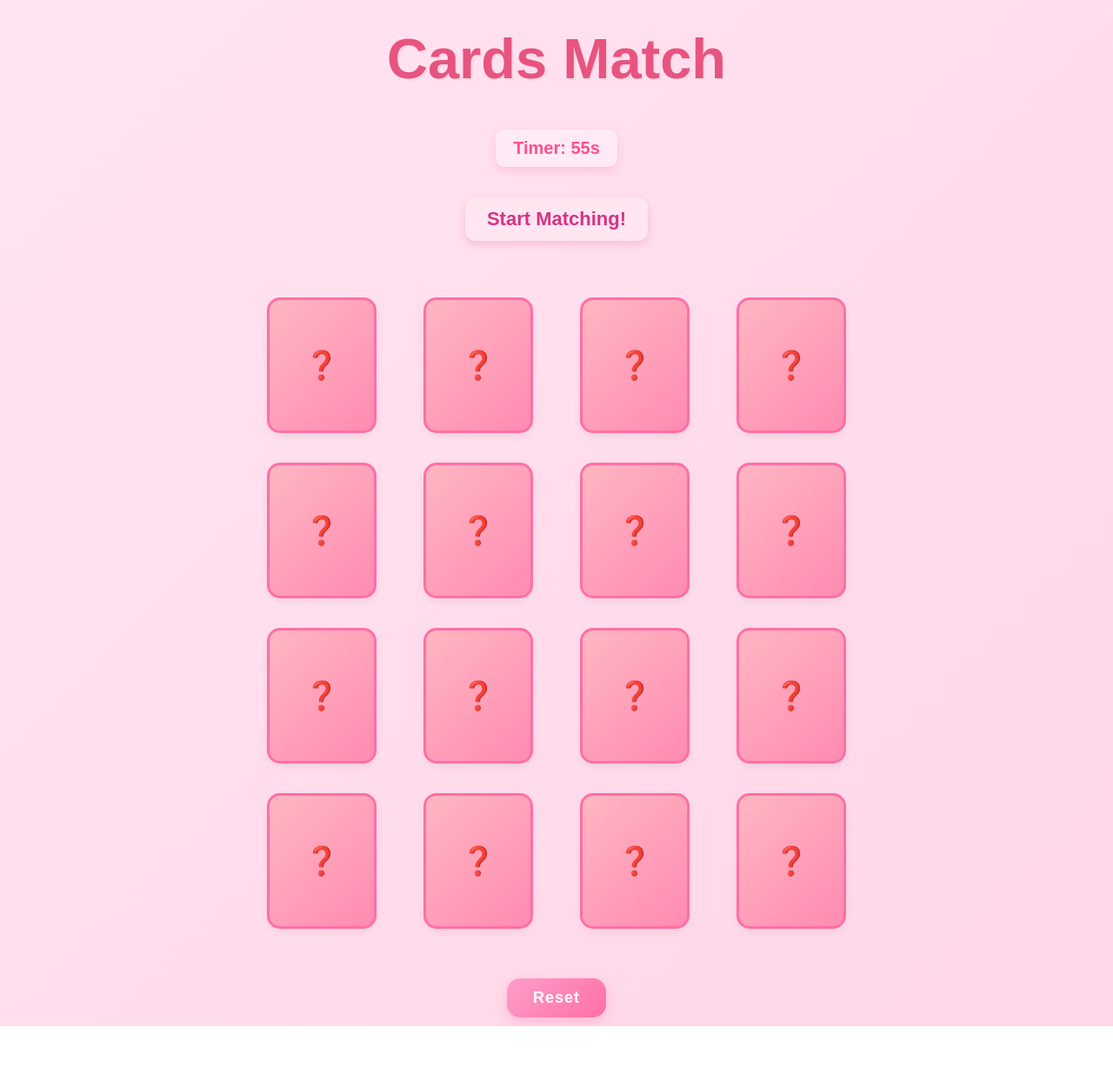
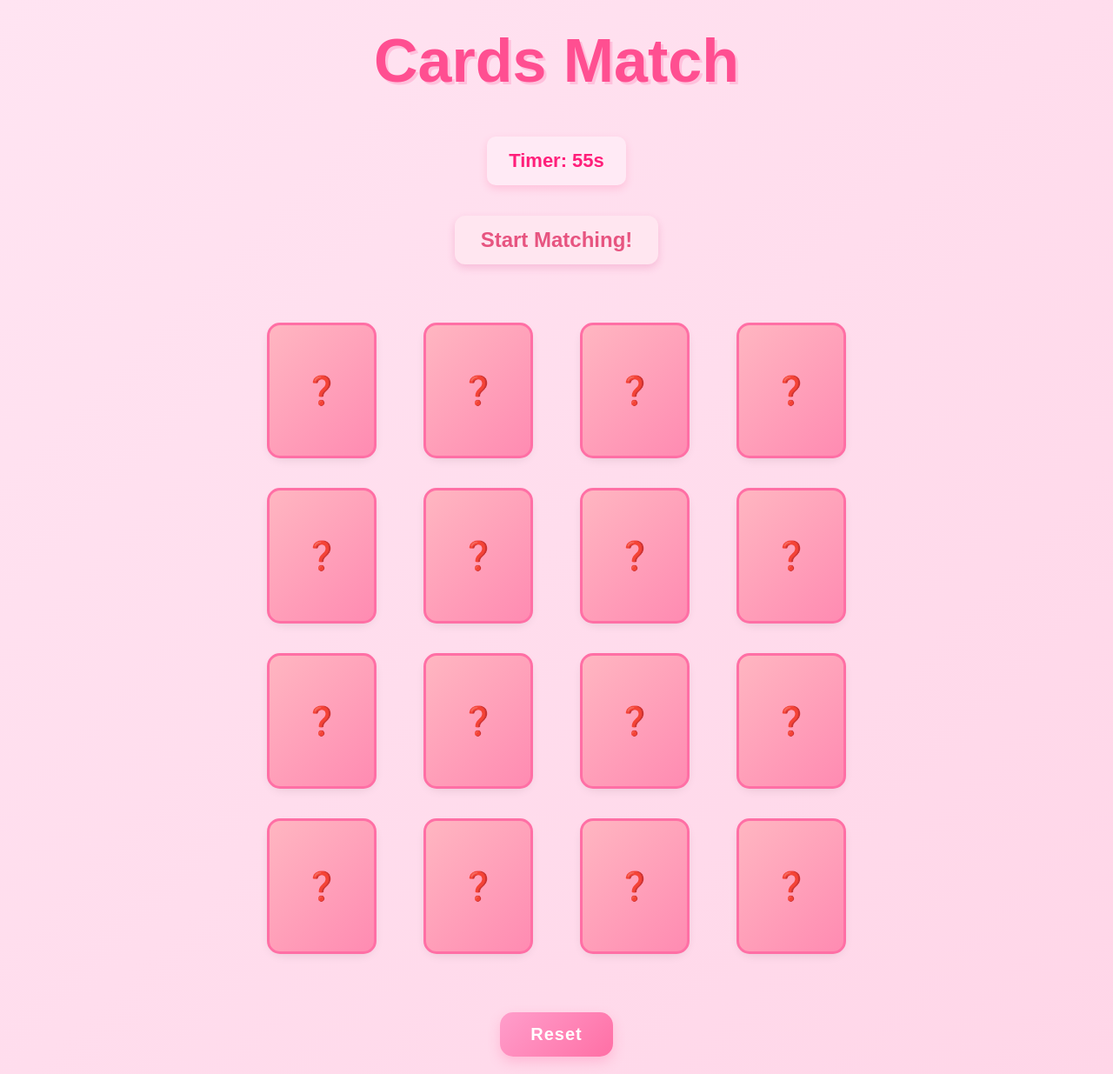
Before and after one commit to manarkhalil9/Emoji-Memory-Game, a plain HTML site: page game.html in a window 1280 px wide. Shown: the whole page at 87% size. Before the commit the page ends 1180 px from the top, so only its background shows below. Drawn offline with Linux system fonts and the light colour scheme.

Commit message:
css updates

```diff
--- a/Style.css
+++ b/Style.css
@@ -1,5 +1,5 @@
 body {
-  font-family: "Quicksand", "Poppins", Arial, sans-serif;
+  font-family: "Quicksand", "Poppins", sans-serif;
   text-align: center;
   background: linear-gradient(135deg, #ffe4f2, #ffd6e8);
   color: #b84d7a;
@@ -9,21 +9,21 @@ body {
 
 h1 {
   margin-top: 30px;
-  font-size: 65px;
+  font-size: 70px;
   font-weight: 800;
-  color: #e75480;
-  text-shadow: 2px 2px #ffd6e3;
+  color: #ff4f91;
+  text-shadow: 3px 3px #ffc0dc;
 }
 
 button {
   background: linear-gradient(135deg, #ff9ecb, #ff6fa5);
   color: white;
   border: none;
-  padding: 12px 30px;
-  margin: 10px;
+  padding: 14px 35px;
+  margin: 20px;
   border-radius: 15px;
   cursor: pointer;
-  font-size: 18px;
+  font-size: 20px;
   font-weight: bold;
   letter-spacing: 1px;
   box-shadow: 0 6px 14px rgba(255, 111, 165, 0.3);
@@ -95,11 +95,11 @@ button:hover {
 }
 
 #message {
-  font-size: 22px;
+  font-size: 24px;
   font-weight: bold;
-  color: #d63384;
+  color: #e75480;
   background-color: #ffe6f0;
-  padding: 12px 25px;
+  padding: 14px 30px;
   border-radius: 12px;
   display: inline-block;
   margin-top: 20px;
@@ -107,11 +107,11 @@ button:hover {
 }
 
 #timer {
-  font-size: 20px;
+  font-size: 22px;
   font-weight: bold;
-  color: #ff4f91;
+  color: #ff1f7a;
   background: #ffeaf5;
-  padding: 10px 20px;
+  padding: 15px 25px;
   border-radius: 10px;
   display: inline-block;
   margin-bottom: 15px;
```
